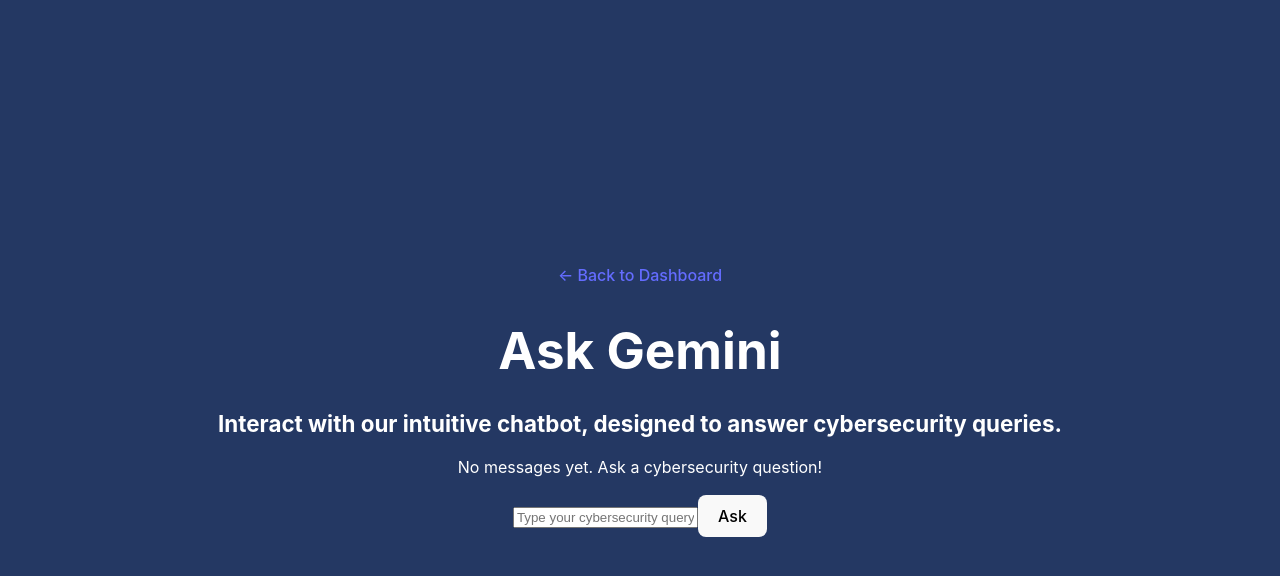
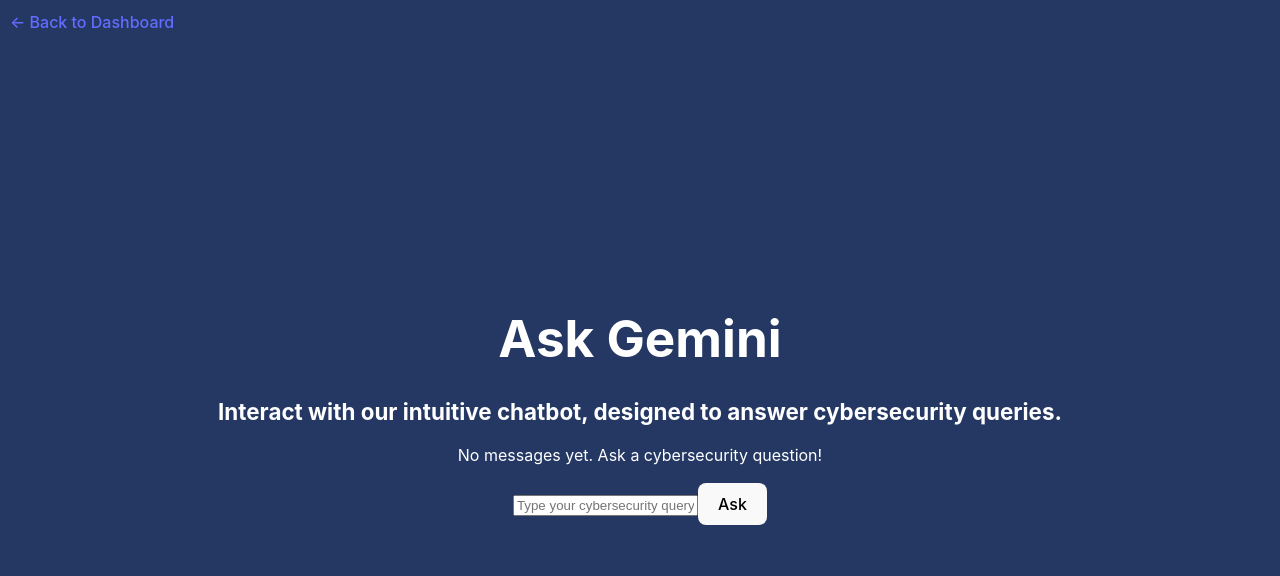
Before and after one commit to oliprev/OP_COMP3000, a React (Vite) app in the folder frontend/: page /main/gemini in a window 1280 px wide. Shown: the top 576 px of the page. Built offline with nearby package versions, Linux system fonts and the light colour scheme; sample sign-in values are in the browser's storage.

Commit message:
Updated formatting to be consistent with other pages

```diff
--- a/frontend/src/pages/CybersecurityQueryPage.jsx
+++ b/frontend/src/pages/CybersecurityQueryPage.jsx
@@ -37,7 +37,7 @@
 
     return (
         <div>
-            <Link to="/main">← Back to Dashboard</Link>
+            <Link to="/main" className="back-link">← Back to Dashboard</Link>
             <h1>Ask Gemini</h1>
             <h2>Interact with our intuitive chatbot, designed to answer cybersecurity queries.</h2>
 
```
